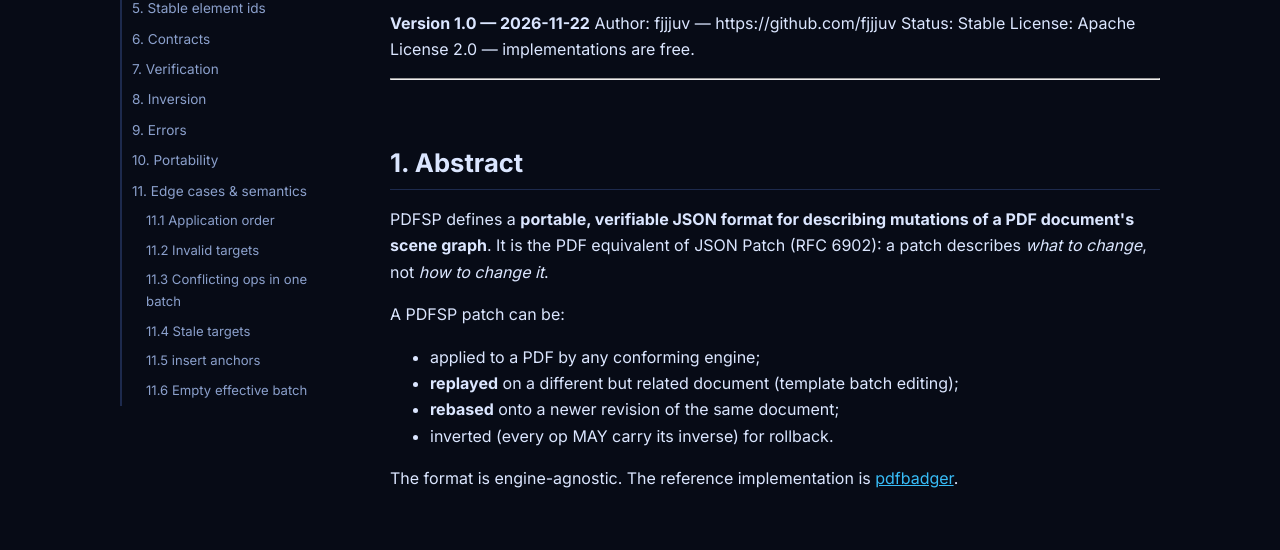
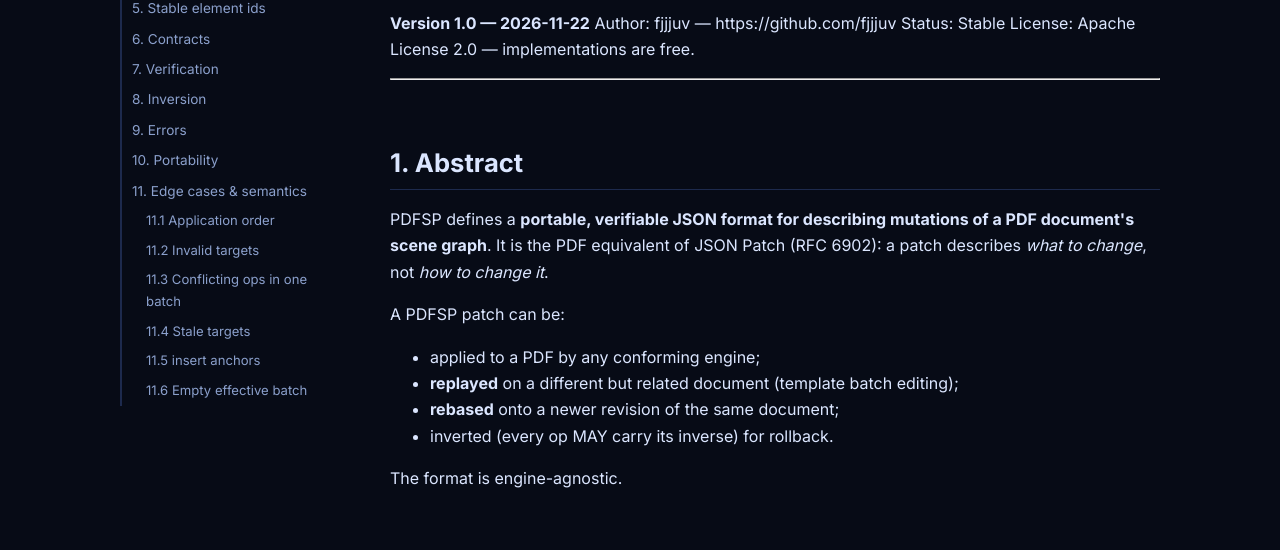
Before and after one commit to fjjjuv/pdfsp, a plain HTML site: page spec.html in a window 1280 px wide. Shown: the part 242-792 px from the top of the page. Drawn offline with Linux system fonts and the light colour scheme.

Commit message:
Remove pdfbadger mentions

```diff
--- a/spec.html
+++ b/spec.html
@@ -38,8 +38,7 @@ of a PDF document's scene graph</strong>. It is the PDF equivalent of JSON Patch
 <li><strong>rebased</strong> onto a newer revision of the same document;</li>
 <li>inverted (every op MAY carry its inverse) for rollback.</li>
 </ul>
-<p>The format is engine-agnostic. The reference implementation is
-<a href="https://github.com/fjjjuv/pdfbadger">pdfbadger</a>.</p>
+<p>The format is engine-agnostic.</p>
 <h2 id="2-document-format">2. Document format</h2>
 <pre><code class="language-json">{
   &quot;spec&quot;:    &quot;PDFSP/1.0&quot;,
```
Also changed, not shown: index.html (+1 -1 lines), llms-full.txt, llms.txt.
